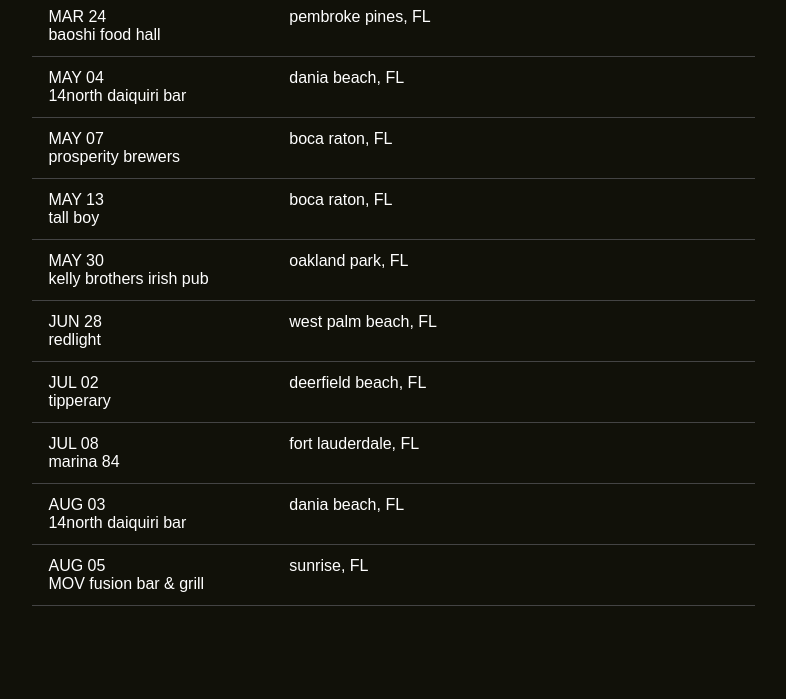
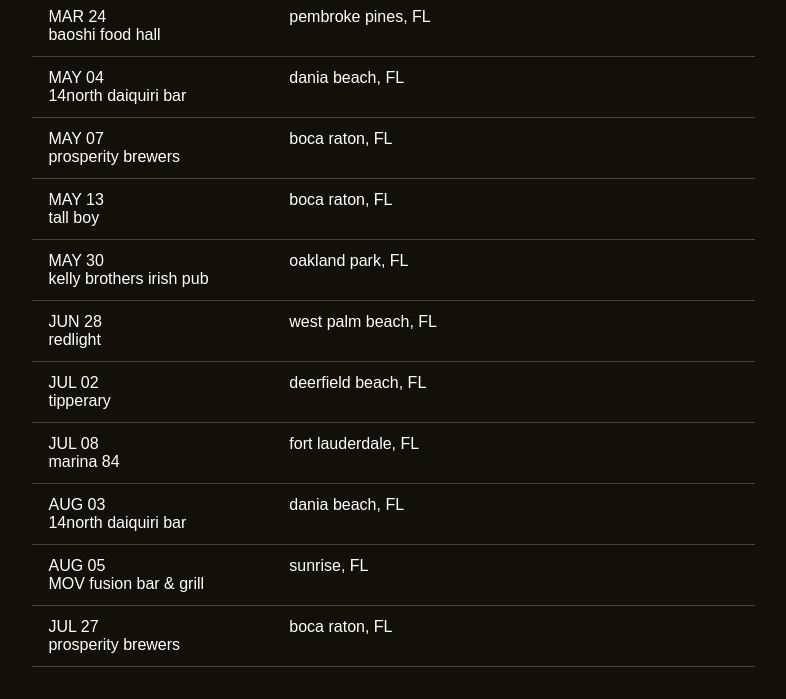
Before and after one commit to skennycomedy/skennycomedy.github.io, a Jekyll site: the page built from index.html, in a window 1280 px wide and 1138 px high, cut to the strip 439-1138 px from the top of the window. Shown: the whole strip, without its empty margins (485-1271 px from the left). Built offline with Jekyll 4.4.1, drawn with Linux system fonts in a browser that asks for light colours.

Commit message:
Update shows.yml

```diff
--- a/_data/shows.yml
+++ b/_data/shows.yml
@@ -53,3 +53,7 @@
 -  date: AUG 05
    venue: MOV fusion bar & grill
    location: sunrise, FL
+
+-  date: JUL 27
+   venue: prosperity brewers
+   location: boca raton, FL
```
